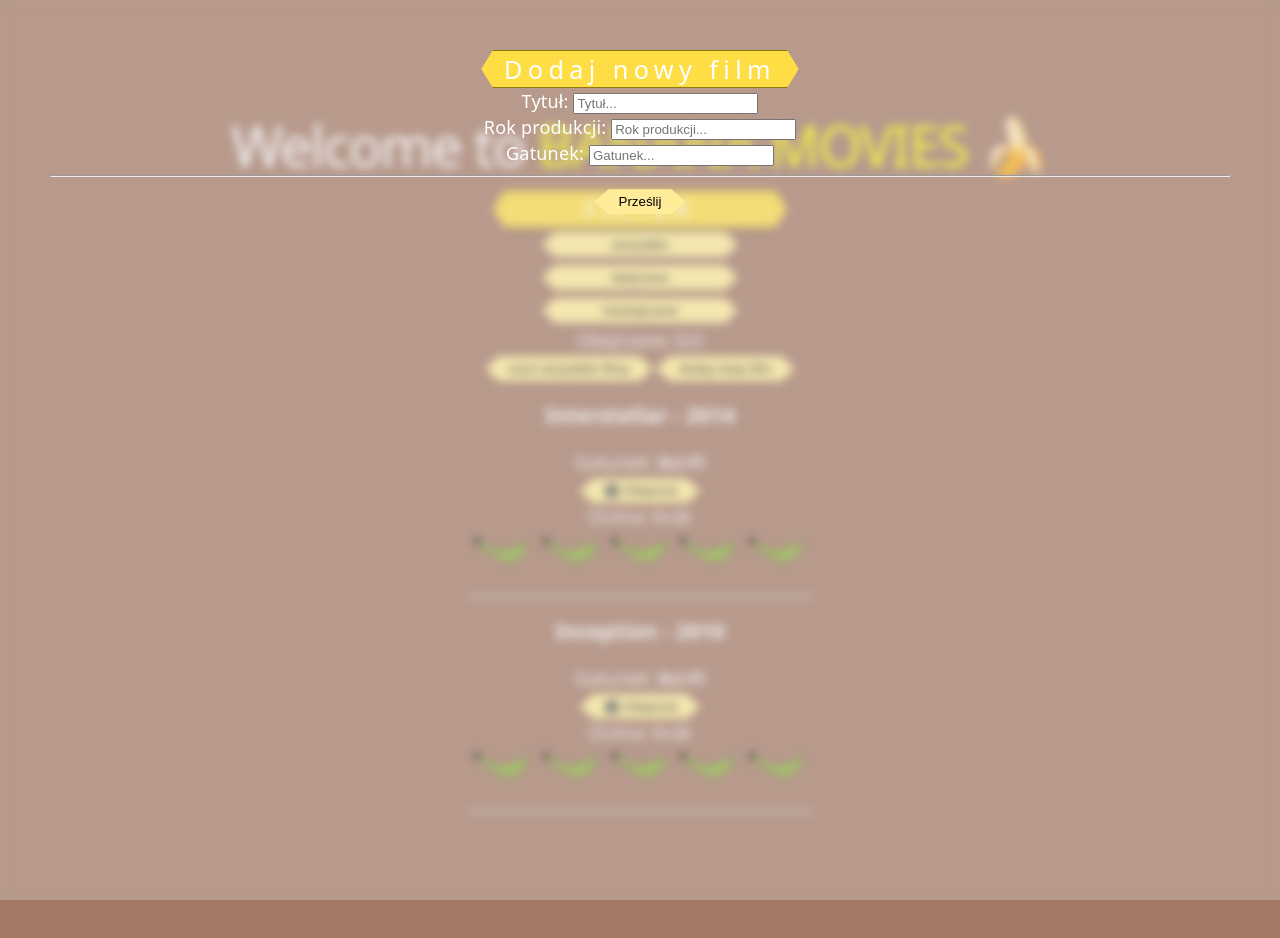
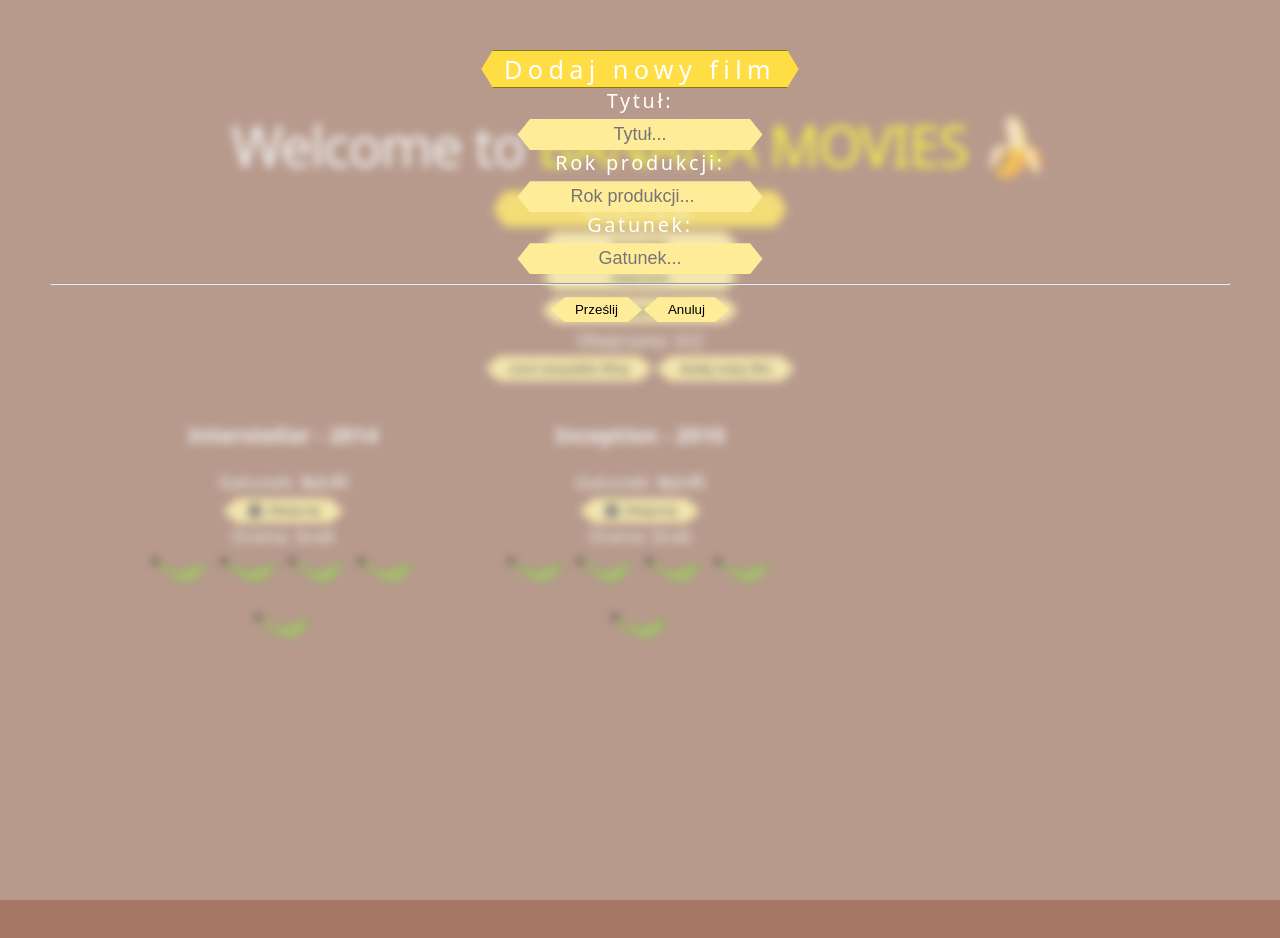
Before and after one commit to SpacingKosmopan/ReactMoviesList, a React (Vite) app in the folder my-movie-list/: page / in a window 1280 px wide. Both pictures are taken after a click on the button "dodaj nowy film". Shown: the top 938 px of the page. Built offline with nearby package versions, Linux system fonts and the light colour scheme.

Commit message:
Updated form and movies display styling

```diff
--- a/my-movie-list/src/App.css
+++ b/my-movie-list/src/App.css
@@ -31,6 +31,22 @@ body {
   display: flex;
   justify-items: center;
   flex-direction: column;
+}
+
+#movies-container {
+  display: grid;
+  grid-template-columns: repeat(3, 1fr);
+  gap: 10px;
+  margin: 10px;
+}
+
+#movies-container > div {
+  transition: 0.1s ease-in-out;
+  padding: 10px;
+}
+
+#movies-container > div:hover {
+  background-color: #0004;
 }
 
 .header-name {
@@ -125,3 +141,41 @@ button:hover:not(.watched-movie-btn) {
   text-align: center;
   padding: 50px;
 }
+
+input {
+  clip-path: polygon(
+    1% 50%,
+    15px 0%,
+    calc(100% - 15px) 0%,
+    99% 50%,
+    calc(100% - 15px) 100%,
+    15px 100%
+  );
+  background-color: rgb(255, 236, 152);
+  border: none;
+  padding: 5px 25px;
+  font-size: 1rem;
+  font-weight: 500;
+  color: #333;
+  outline: none;
+  transition: 0.1s ease-in-out;
+  width: 200px;
+  text-align: center;
+}
+
+input:focus {
+  background-color: rgb(251, 226, 113);
+}
+
+label {
+  color: white;
+  font-weight: 500;
+  font-size: 1.1rem;
+  letter-spacing: 0.15rem;
+  margin-bottom: 5px;
+  display: block;
+}
+
+.error-p {
+  color: rgb(228, 0, 0);
+}
--- a/my-movie-list/src/App.tsx
+++ b/my-movie-list/src/App.tsx
@@ -116,7 +116,8 @@ function App() {
     title: yup.string().required("Musisz podać tytuł filmu"),
     year: yup
       .number()
-      .integer("Rok musi być cyfrą")
+      .typeError("Rok musi być cyfrą")
+      .integer("Rok musi być liczbą całkowitą")
       .positive("Rok nie może być ujemny")
       .required("Musisz podać rok"),
     genre: yup.string().required("Musisz podać gatunek"),
@@ -150,6 +151,11 @@ function App() {
     reset();
   };
 
+  function cancelFormHandler() {
+    setFormVisibility(false);
+    handleFormReset();
+  }
+
   /**
    *
    * @param type true-watched, false-unwatched, null-all
@@ -174,8 +180,9 @@ function App() {
       <button onClick={() => setFormVisibility(true)}>dodaj nowy film</button>
       <br />
 
+      <div id="movies-container">
         {moviesToRender.length === 0
-        ? "Nie znalezion filmów"
+          ? "Nie znaleziono filmów"
           : moviesToRender.map((element, key) => {
               const watched = watchedList.includes(element.title);
               return (
@@ -197,11 +204,10 @@ function App() {
                       renderBananaRatings(element, index + 1),
                     )}
                   </div>
-
-                <hr />
                 </div>
               );
             })}
+      </div>
 
       {formVisibility && (
         <div className="new-movie-form-container">
@@ -215,7 +221,7 @@ function App() {
               placeholder="Tytuł..."
               {...register("title")}
             />
-            {<p>{errors.title?.message}</p>}
+            {<p className="error-p">{errors.title?.message}</p>}
 
             <label htmlFor="year">Rok produkcji: </label>
             <input
@@ -224,7 +230,7 @@ function App() {
               placeholder="Rok produkcji..."
               {...register("year")}
             />
-            {<p>{errors.year?.message}</p>}
+            {<p className="error-p">{errors.year?.message}</p>}
 
             <label htmlFor="genre">Gatunek: </label>
             <input
@@ -233,9 +239,10 @@ function App() {
               placeholder="Gatunek..."
               {...register("genre")}
             />
-            {<p>{errors.genre?.message}</p>}
+            {<p className="error-p">{errors.genre?.message}</p>}
             <hr />
             <button type="submit">Prześlij</button>
+            <button onClick={cancelFormHandler}>Anuluj</button>
           </form>
         </div>
       )}
```
Lines whose indentation alone changed are shown as unchanged.
